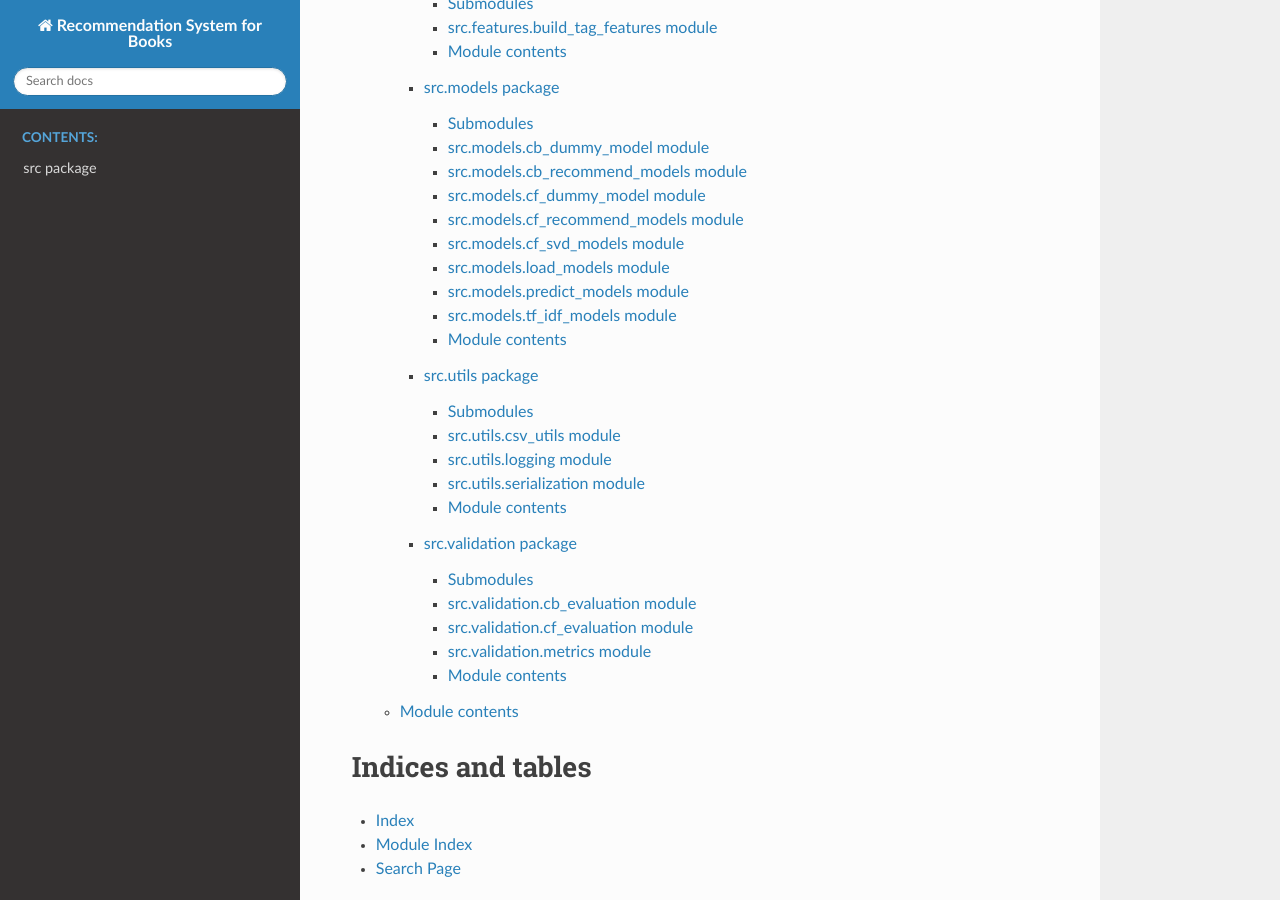
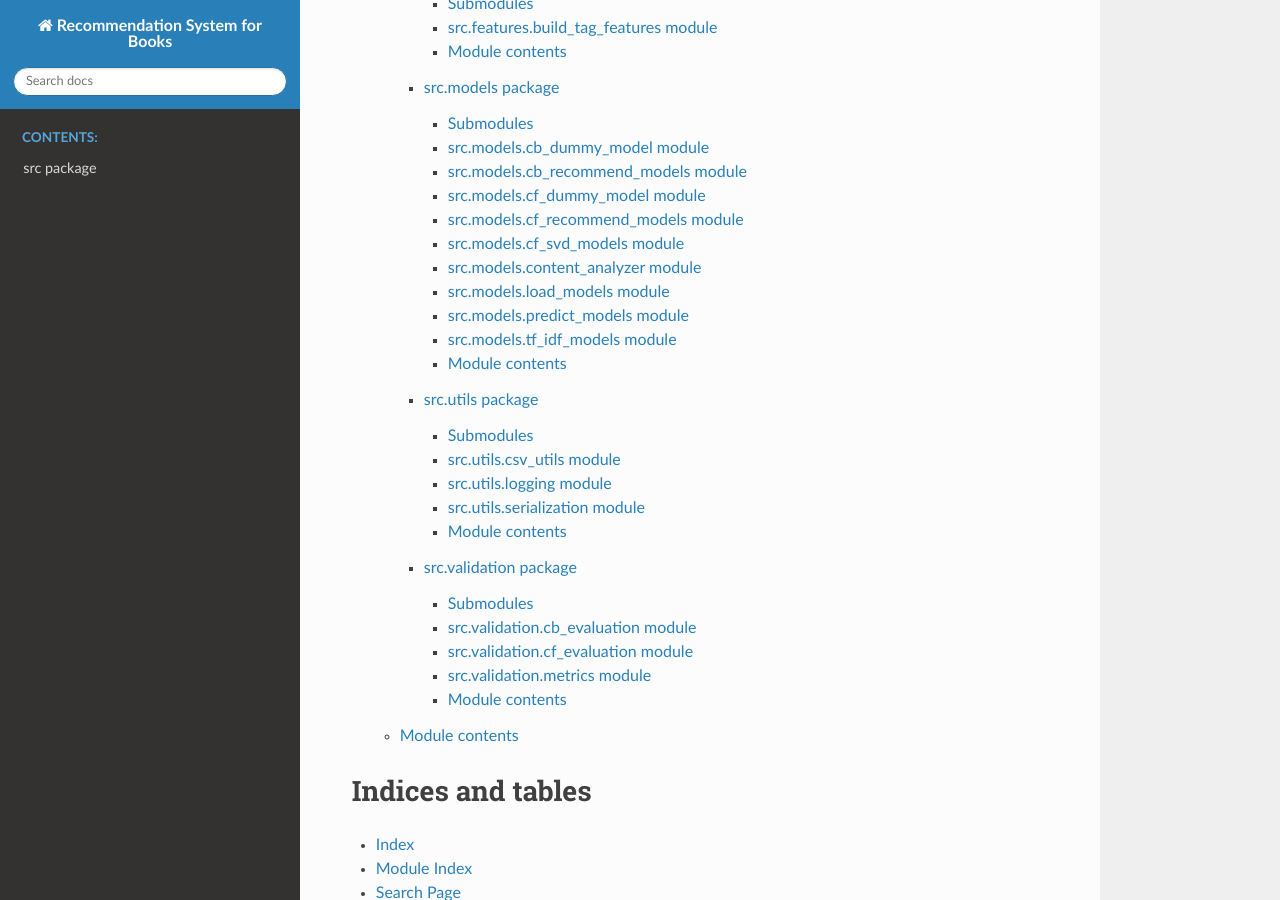
Before and after one commit to szymanskir/booksuggest, a Sphinx documentation site: the page built from docs/index.rst, in a window 1280 px wide and 900 px high, scrolled down 649 px. Built offline with Sphinx 7.4.7 and the Read the Docs theme 2.0.0, drawn with Linux system fonts in a browser that asks for light colours.

Commit message:
Update docs

```diff
--- a/docs/src.models.rst
+++ b/docs/src.models.rst
@@ -44,6 +44,14 @@ src.models.cf\_svd\_models module
     :undoc-members:
     :show-inheritance:
 
+src.models.content\_analyzer module
+-----------------------------------
+
+.. automodule:: src.models.content_analyzer
+    :members:
+    :undoc-members:
+    :show-inheritance:
+
 src.models.load\_models module
 ------------------------------
 
```
